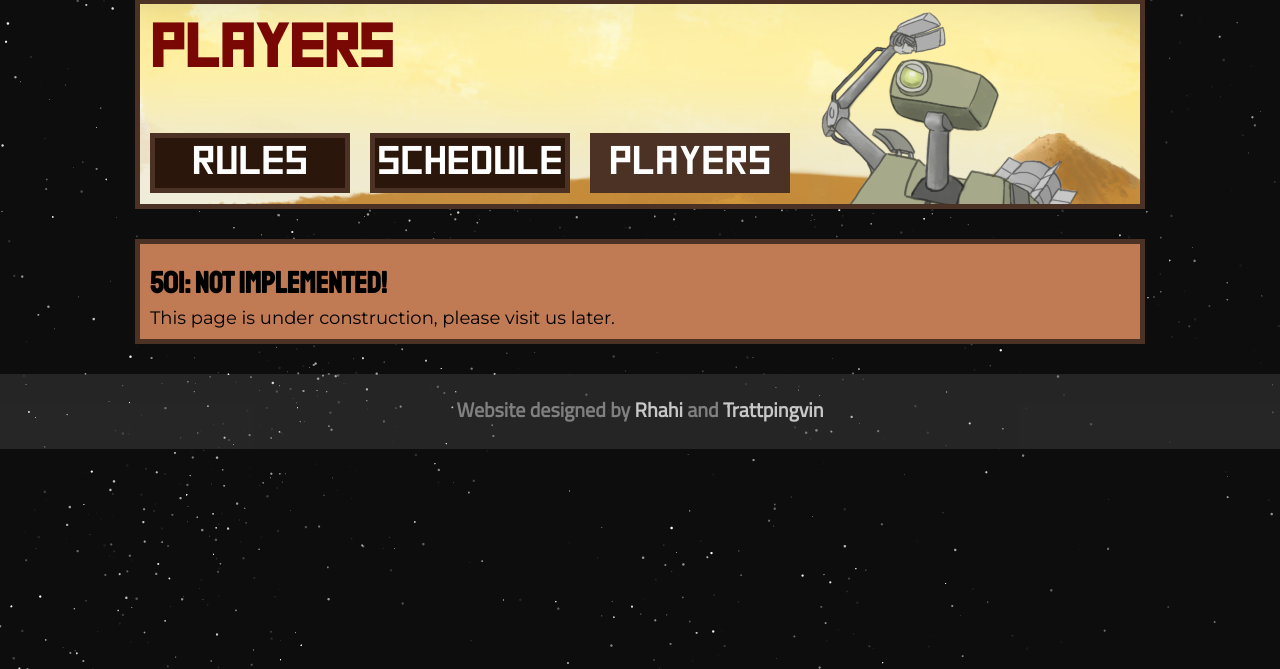
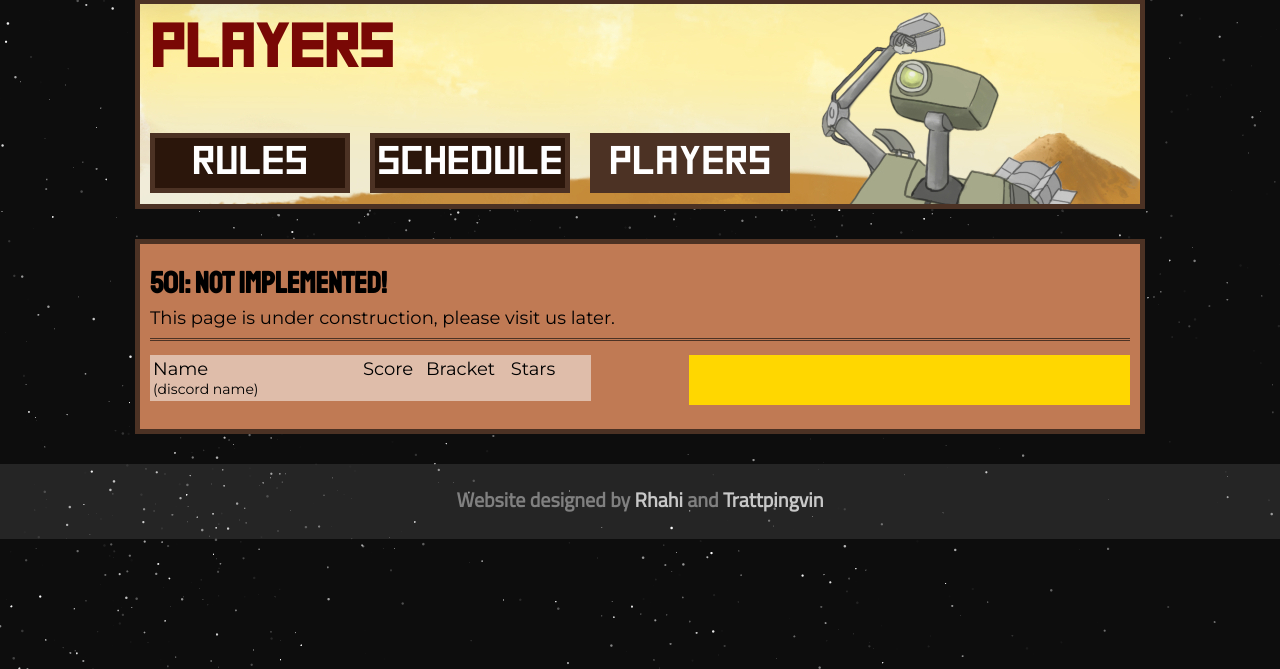
Before and after one commit to Trattpingvin/dawn, a Django app: template templates/players.html in a window 1280 px wide. Shown: the part 106-775 px from the top of the page. Run offline with Django 3.2, Linux system fonts and the light colour scheme; the template is opened without the code that fills it, so the values that code supplies are empty.

Commit message:
design lineup style and player list style

```diff
--- a/static/css/article.css
+++ b/static/css/article.css
@@ -3,6 +3,7 @@ article {
     color:black;
     font-family: "Montserrat", sans-serif;
     font-size: 18px;
+    overflow: auto;
 }
 
 article a {
@@ -137,3 +70,60 @@ ul.schedule li a {
     color: inherit;
     text-shadow: inherit;
 }
+
+/* player tab */
+
+div#player-all {
+    float: left;
+    width: 45%;
+}
+
+div#player-detail {
+    float: right;
+    background-color: gold;
+    width: 45%;
+    min-height: 50px;
+}
+
+div#player-all ul {padding-left: 0;}
+
+li.player {
+    list-style: none;
+    font-size: 18px;
+    display:flex;
+    flex-direction: row;
+    padding: 3px;
+}
+
+li.player div.name-wrapper {
+    width: 200px;
+    margin-right: 10px;
+    overflow: hidden;
+}
+li.player div.name-wrapper div.discord-name {font-size: 14px;}
+
+li.player div.score {
+    margin-right: 10px;
+    width: 50px;
+}
+
+li.player div.bracket {
+    margin-right: 10px;
+    width: 75px;
+    text-align: center;
+}
+
+li.player div.stars {
+    width: 50px;
+    text-align: center;
+}
+
+div.stars-text {
+    font-family: Titillium Web;
+    font-size: 30px;
+    max-height: 30px;
+    overflow:hidden;
+    margin-top: -8px;
+}
+div.stars span.full-stars {color: #790805;}
+div.stars span.empty-stars {color: #ffffff85;}
--- a/static/css/common.css
+++ b/static/css/common.css
@@ -30,7 +30,8 @@ li {font-size: 16px; margin-bottom: 5px;}
 p {margin-top: 0.2em;}
 a[role=button] {transition-duration:0.1s;}
 .self, .self:hover {background-color: #4C3224;} /* no-hover-effect hack for current page's button */
-
+.white {color:white;}
+.grey {color:grey;}
 .inner {
     width: 1000px;
     border: solid 5px #4C3224;
@@ -47,6 +48,14 @@ hr {
     text-align: center;
     height: 5px;
 }
+
+/* list styling */
+ul {margin-top: 0;}
+ul.alternate li:nth-child(even) {background-color:rgba(255,255,255,0.05);}
+ul.alternate li:nth-child(odd) {background-color:rgba(255,255,255,0.10);}
+ul.alternate li:nth-child(even):hover {background-color:rgba(255,255,255,0.15);}
+ul.alternate li:nth-child(odd):hover {background-color:rgba(255,255,255,0.2);}
+
 
 /* Footer Related */
 footer {
@@ -71,3 +80,7 @@ footer h4 a {
 footer h4 a:hover {
     color:white;
 }
+
+/* alignment */
+.left {float:left;}
+.right {float:right;}
--- a/templates/base.html
+++ b/templates/base.html
@@ -37,6 +37,7 @@ $.ajaxSetup({
         <link href="{% static 'css/common.css' %}" rel="stylesheet">
         <link href="{% static 'css/heading.css' %}" rel="stylesheet">
         <link href="{% static 'css/article.css' %}" rel="stylesheet">
+        <link href="{% static 'css/lineup.css' %}" rel="stylesheet">
         <link href="{% static 'css/fontdef.css' %}" rel="stylesheet">
         <link href="https://fonts.googleapis.com/css?family=Montserrat|Titillium+Web|Staatliches" rel="stylesheet">
         <title>{% block title %}The Martian Enterprise Tournament{% endblock title %}</title>
--- a/templates/players.html
+++ b/templates/players.html
@@ -26,12 +26,49 @@
         <article>
             <h3>501: Not Implemented!</h3>
             This page is under construction, please visit us later.
-            <div id="player_all">
-            {% for player in object_list %}
-            <div class="player" id="{{ player.pk }}">{{ player.name }}</div>
-            {% endfor %}
-        </div>
-        <div id="player_detail"></div>
+            <hr>
+            <div id="player-all">
+                <ul class="alternate">
+                    <li class="player example" style="background-color: rgba(255, 255, 255, 0.5);">
+                        <div class="name-wrapper">
+                            <div class="steam-name">Name</div>
+                            <div class="discord-name">(discord name)</div>
+                        </div>
+                        <div class="score">Score</div>
+                        <div class="bracket">Bracket</div>
+                        <div class="stars">Stars</div>
+                    </li>
+                    <!-- TODO: sort using team -->
+                    <!-- FIXME: sub elements blocking ID click effect -->
+                    {% for player in object_list %}
+                    <li class="player" id="{{ player.pk }}">
+                        <div class="name-wrapper">
+                            <div class="steam-name">{{ player.name }}</div>
+                            <!-- this section should be enabled after nickname becomes available
+                            {% if player.name2 %}
+                            <div class="discord-name">({{ player.name2}})</div>
+                            {% endif %}
+                            -->
+                        </div>
+                        <!-- TODO: how to get score? -->
+                        <div class="score"></div>
+                        <div class="bracket">{{ player.bracket}}</div>
+                        <div class="stars stars-text">
+                            <!-- hack -->
+                            {% with ''|center:3 as range %}
+                            <span class="full-stars">
+                                {% for _ in range %}{% if forloop.counter0 == player.stars %}</span><span class="empty-stars">{% endif %}*{% endfor %}
+                            {% endwith %}
+                            </span>
+                            <!-- endhack; had to remove newlines due to space between stars-->
+                        </div>
+                    </li>
+                    {% endfor %}
+                </ul>
+            </div>
+            <div id="player-detail">
+
+            </div>
         </article>
     </div>
 {% endblock %}
--- a/templates/schedule/schedule.html
+++ b/templates/schedule/schedule.html
@@ -14,8 +14,8 @@
         <article>
             <h3>Tournament Schedule</h3>
             Click each event to learn more about it. You will be able to see match lineups or relavant information.
-
-            <ul class="schedule">
+            <hr>
+            <ul class="schedule alternate">
                 <li>
                     <a href="{% url 'drafting' %}">
 
--- a/templates/schedule/workshop.html
+++ b/templates/schedule/workshop.html
@@ -20,7 +20,8 @@
             <h3>How to Join?</h3>
             On Jan 23, Jan 24, Jan 30, and Jan 31, we are going to host lobby games on workshop days from GMT 20 (CET 21, EST 15). It will last about 2 hours.
             Launch your Offworld game, and find lobbies named <b>Martian Enterprise Workshop</b>.
-            Oh, just in case, if we forgot to rename the lobby, it might be named <b>Rhahi Lobby</b> or <b>Trattpingvin Lobby</b>.
+            Organizers, Trattpingvin and Rhahi will mainly the main host of the workshop sessions,
+            but other experienced players may join as coaches, too.
 
             <h3>Match History</h3>
             We will fill in the section below with YouTube uploads or TwitchVoDs as we do the sessions.
```
Also changed, not shown: other parts of static/css/article.css (+1 -69 lines), templates/matchmaking/matchmaking.html (+5 -5 lines), templates/schedule/lineup.html (+50 -3 lines), tournament/models.py (+5 -2 lines).
